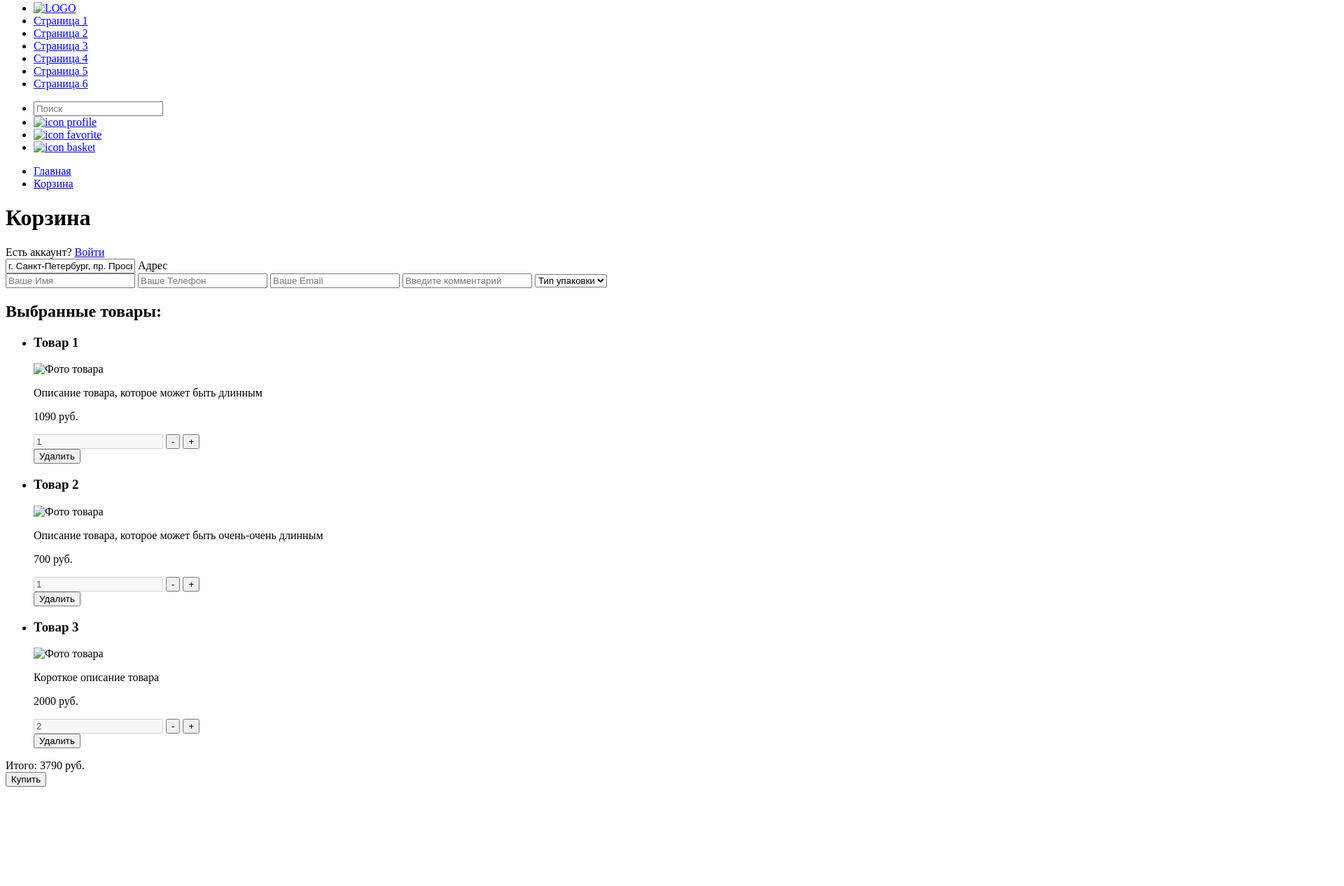
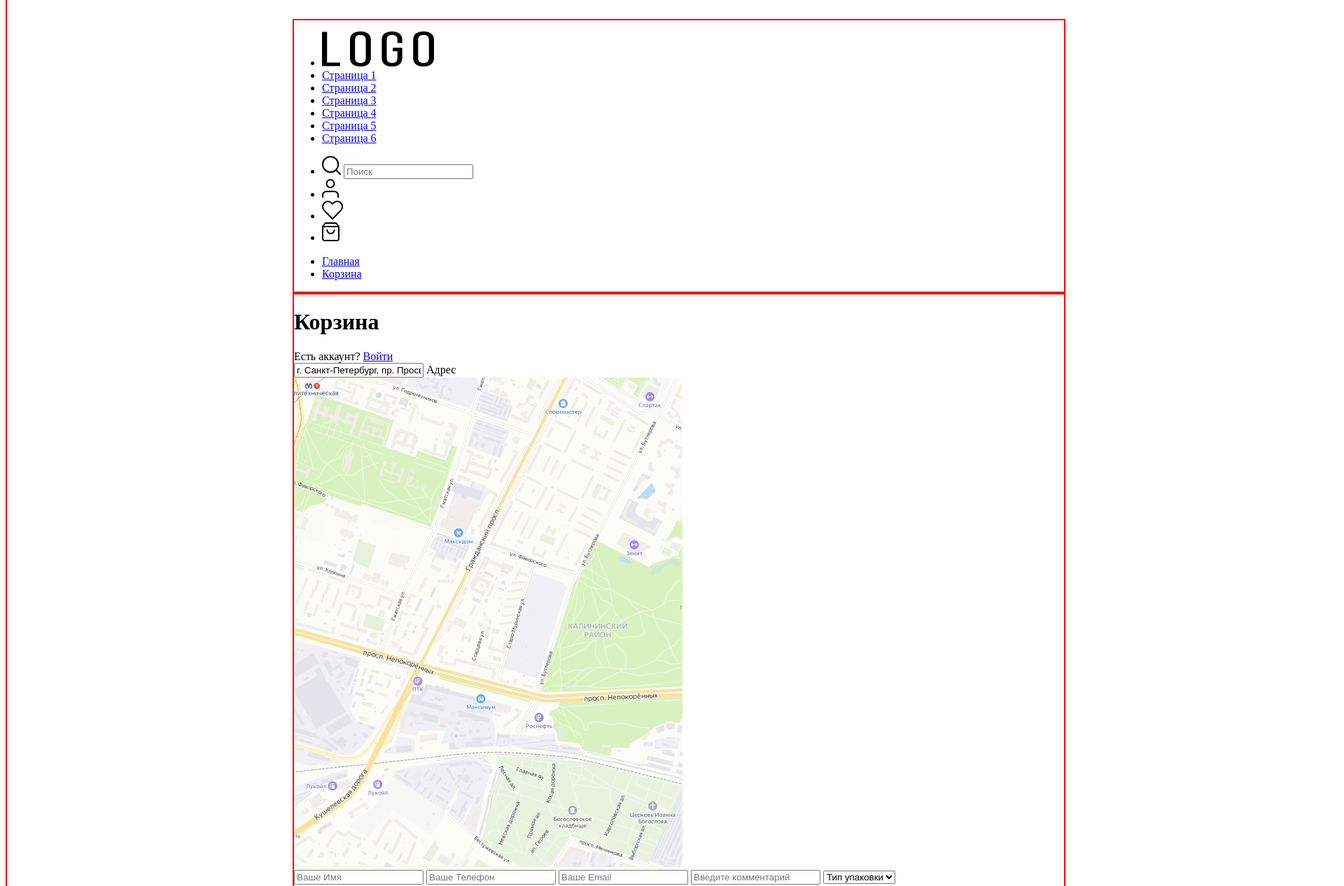
Before and after one commit to FirstBroRussia/test-project-1, a plain HTML site: page index.html in a window 1280 px wide. Shown: the part 13-1280 px from the top of the page at 70% size, 1920 px wide, since content can reach past the window. Before the commit the page ends 1146 px from the top, so only its background shows below. Drawn offline with Linux system fonts and the light colour scheme.

Commit message:
Прибавился CSS

```diff
--- a/css/style.css
+++ b/css/style.css
@@ -0,0 +1,18 @@
+.body {
+  border: 2px solid red;
+
+    width:1920px;
+    /* height: 1558px; */
+    background-color: #FFFFFF;
+    padding-top: 30px;
+
+    display: grid;
+    place-items: center;
+}
+
+.header,
+.main {
+    border: 2px solid red;
+
+  width: 1100px;
+}
--- a/index.html
+++ b/index.html
@@ -11,7 +11,7 @@
           <ul class="navigation__list">
             <li class="navigation__item">
               <a class="navigation__link" href="#">
-                <img class="logo" src="#" alt="LOGO" />
+                <img class="logo" src="img/icon/logo.svg" alt="LOGO" />
               </a>
             </li>
             <li class="navigation__item">
@@ -49,21 +49,22 @@
         <div class="header-1">
           <ul class="header-1__list">
             <li class="header-1__item">
+              <img class="icon-search" src="img/icon/search.svg" alt="icon search" />
               <input class="input-search" type="search" placeholder="Поиск">
             </li>
             <li class="header-1__item">
               <a class="header-1__link" href="#todo">
-                <img class="icon-profile" src="#" alt="icon profile" />
+                <img class="icon-profile" src="img/icon/profile.svg" alt="icon profile" />
               </a>
             </li>
             <li class="header-1__item">
               <a class="header-1__link" href="#todo">
-                <img class="icon-favorite" src="#" alt="icon favorite" />
+                <img class="icon-favorite" src="img/icon/favorite.svg" alt="icon favorite" />
               </a>
             </li>
             <li class="header-1__item">
               <a class="header-1__link" href="#todo">
-                <img class="icon-basket" src="#" alt="icon basket" />
+                <img class="icon-basket" src="img/icon/backet.svg" alt="icon basket" />
               </a>
             </li>
           </ul>
@@ -83,7 +84,7 @@
           </ul>
         </div>
       </header>
-      <main>
+      <main class="main">
         <h1 class="main-title">Корзина</h1>
 
         <div class="log-in">
@@ -96,7 +97,9 @@
               <input class="input-address" id="address" name="address" type="text" value="г. Санкт-Петербург, пр. Просвещения, д. 99, кв. 152" required>
               <label class="input-adress-label" for="address">Адрес</label>
 
-              <div class="buy-product__map-canvas"></div>
+              <div class="buy-product__map-canvas">
+                <img class="map-canvas__img" src="img/map.png" alt="map img" />
+              </div>
 
               <input class="input-name" name="name" type="text" placeholder="Ваше Имя" required>
               <input class="input-phonenumber" name="tel" type="number" placeholder="Ваше Телефон" required>
@@ -118,7 +121,7 @@
               <ul class="selected-products__list">
                 <li class="selected-products__item">
                   <h3 class="product-item__title">Товар 1</h3>
-                  <img class="product-item__image" src="#" alt="Фото товара" />
+                  <img class="product-item__image" src="img/product-img.jpg" alt="Фото товара" />
                   <p class="product-item__description">Описание товара, которое может быть длинным</p>
                   <p class="product-item__price">1090 руб.</p>
                   <div class="product-item__item-count">
@@ -130,7 +133,7 @@
                 </li>
                 <li class="selected-products__item">
                   <h3 class="product-item__title">Товар 2</h3>
-                  <img class="product-item__image" src="#" alt="Фото товара" />
+                  <img class="product-item__image" src="img/product-img.jpg" alt="Фото товара" />
                   <p class="product-item__description">Описание товара, которое может быть очень-очень длинным</p>
                   <p class="product-item__price">700 руб.</p>
                   <div class="product-item__item-count">
@@ -142,7 +145,7 @@
                 </li>
                 <li class="selected-products__item">
                   <h3 class="product-item__title">Товар 3</h3>
-                  <img class="product-item__image" src="#" alt="Фото товара" />
+                  <img class="product-item__image" src="img/product-img.jpg" alt="Фото товара" />
                   <p class="product-item__description">Короткое описание товара</p>
                   <p class="product-item__price">2000 руб.</p>
                   <div class="product-item__item-count">
```
Also changed, not shown: img/icon/backet.svg (added), img/icon/favorite.svg (added), img/icon/logo.svg (added), img/icon/profile.svg (added), img/icon/search.svg (added), img/map.png (added), img/product-img.jpg (added).
